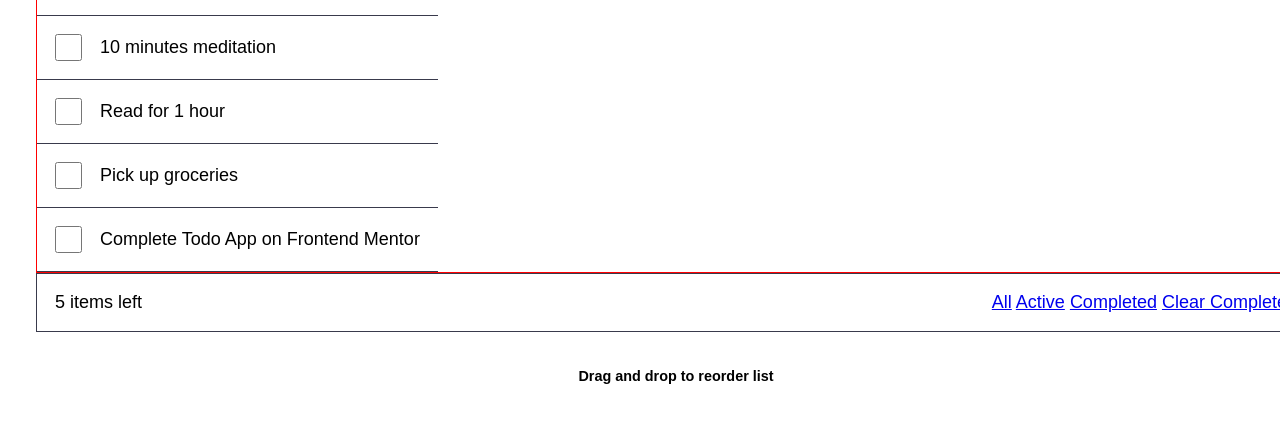
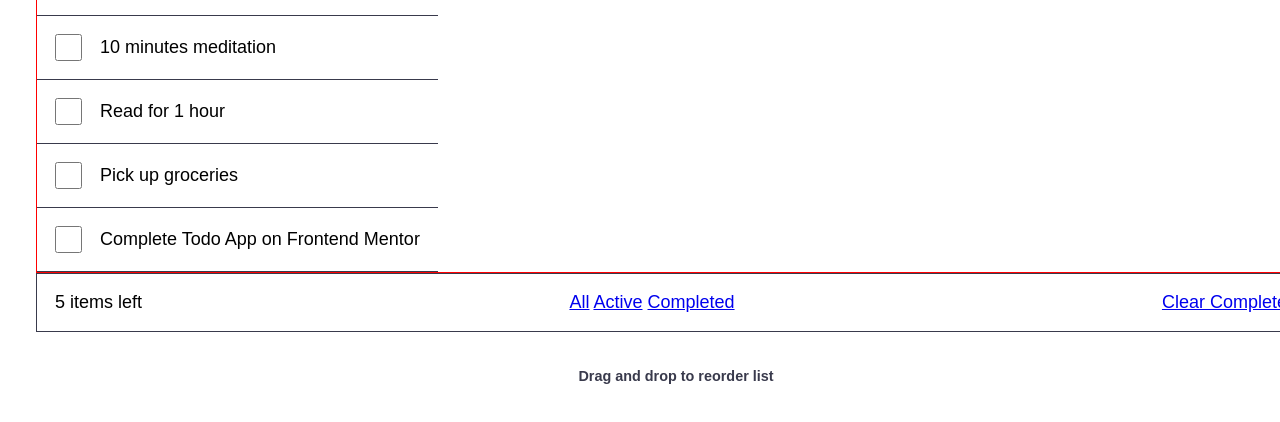
Before and after one commit to Collinsturi/tg-todo-app, a plain HTML site: page index.html in a window 1280 px wide. Shown: the part 278-700 px from the top of the page. Drawn offline with Linux system fonts and the light colour scheme.

Commit message:
Centered the menu on the list bottom and pushed the other to the far right

```diff
--- a/index.html
+++ b/index.html
@@ -51,10 +51,13 @@
         <p>5 items left</p>
       </div>
 
-      <div id="todo-list-container-bottom-menu-right">
+      <div id="todo-list-container-bottom-menu-middle">
         <a href="#">All</a>
         <a href="#">Active</a>
         <a href="#">Completed</a>
+      </div>
+
+      <div id="todo-list-container-bottom-menu-right">
         <a href="#">Clear Completed</a>
       </div>
     </div>
--- a/style.css
+++ b/style.css
@@ -132,4 +132,5 @@ main {
 }
 #bottom-info h4 {
   font-size: 0.8rem;
+  color: var(--dark-very-dark-grayish-blue-2);
 }
```
